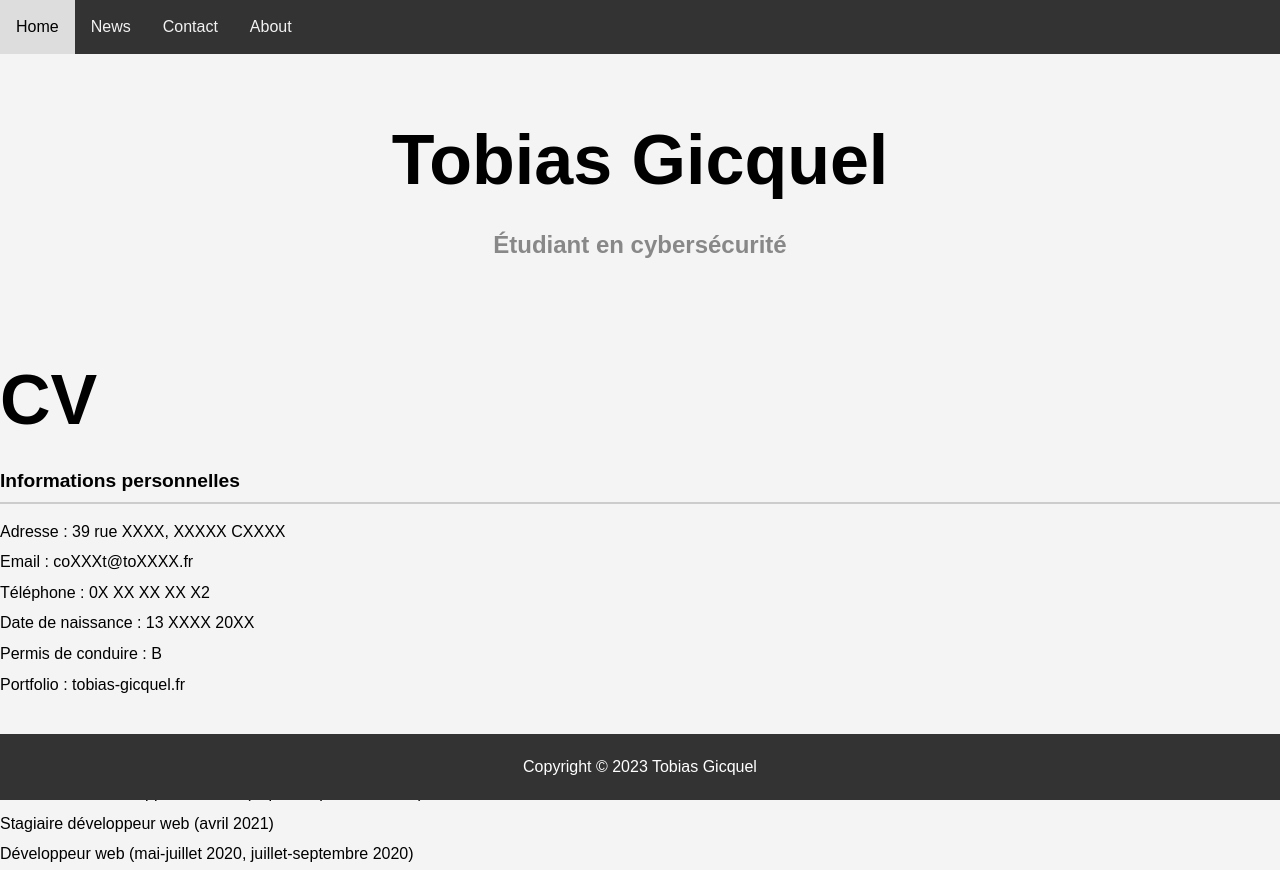
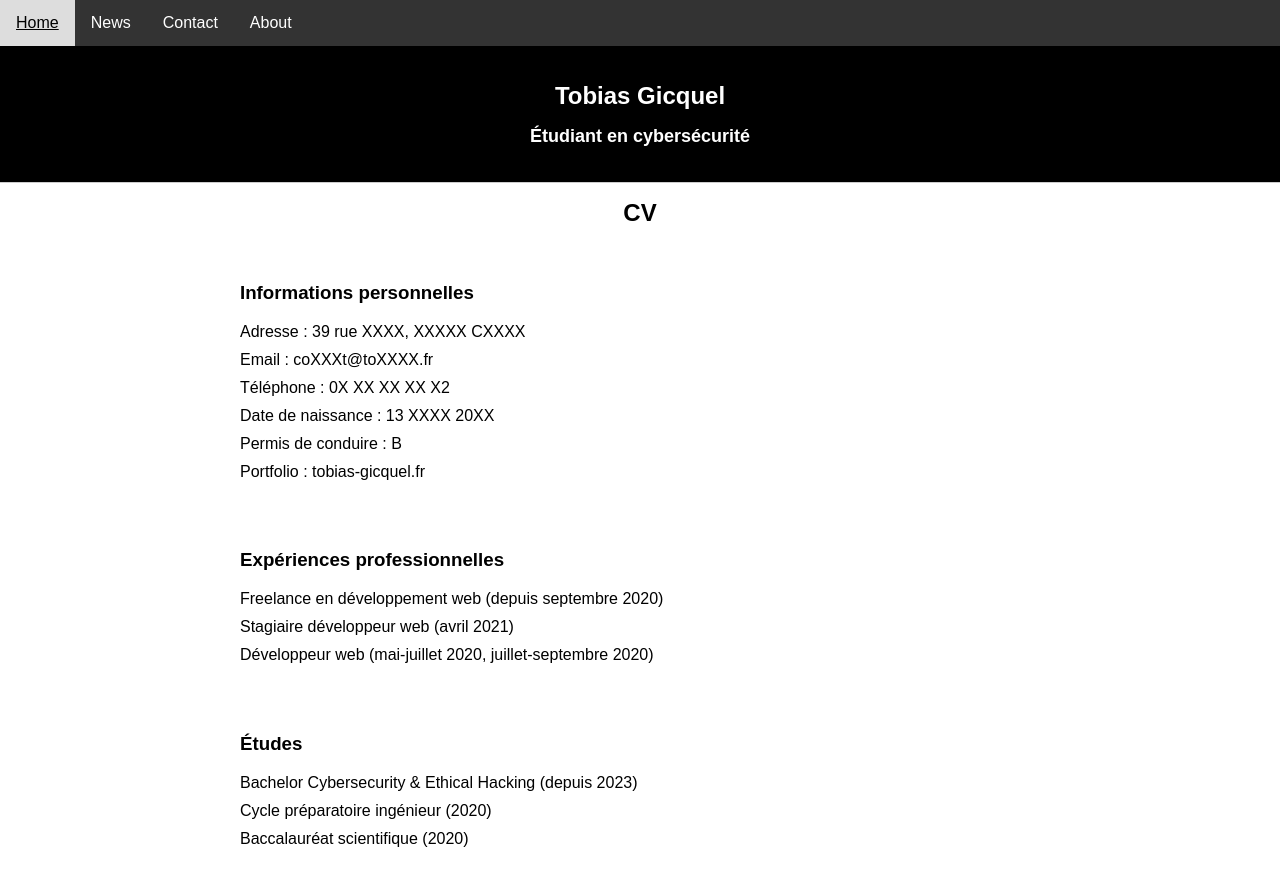
Before and after one commit to Tobias-Gicquel/site_efrei, a plain HTML site: page htmlTobix.html in a window 1280 px wide. Shown: the top 870 px of the page. Drawn offline with Linux system fonts and the light colour scheme.

Commit message:
Définitif

```diff
--- a/style.css
+++ b/style.css
@@ -1,35 +1,9 @@
-/* style.css */
+/* Reset des styles par défaut */
 
-/* Reset des styles */
-* {
+body {
+    font-family: Arial, sans-serif;
     margin: 0;
     padding: 0;
-    box-sizing: border-box;
-}
-
-/* Styles généraux */
-body {
-    font-family: Arial, sans-serif;
-    line-height: 1.6;
-    background-color: #f4f4f4;
-    margin: 0;
-    padding: 0;
-}
-
-header {
-    text-align: center;
-    padding: 50px 0;
-}
-
-h1 {
-    font-size: 70px;
-    margin-bottom: 10px;
-}
-
-h2 {
-    font-size: 1.5em;
-    color: #888;
-    margin-bottom: 30px;
 }
 
 .topnav {
@@ -40,57 +14,99 @@ h2 {
 .topnav a {
     float: left;
     display: block;
-    color: #f2f2f2;
+    color: #fff;
     text-align: center;
     padding: 14px 16px;
     text-decoration: none;
 }
 
+.topnav a.active {
+    background-color: #007bff;
+}
+
 .topnav a:hover {
     background-color: #ddd;
-    color: black;
+    color: #000;
 }
 
-.active {
-    background-color: #4CAF50;
-    color: white;
+* {
+  box-sizing: border-box;
 }
 
-/* Styles pour les sections du CV */
-section {
-    margin-bottom: 30px;
+header {
+  background-color: #000;
+  color: #fff;
+  padding: 20px;
+  border-bottom: 1px solid #ccc;
 }
 
-h3 {
-    font-size: 1.2em;
-    border-bottom: 2px solid #ccc;
-    padding-bottom: 5px;
-    margin-bottom: 15px;
+h1 {
+  font-size: 24px;
+  font-weight: bold;
+  text-align: center;
+}
+
+h2 {
+  font-size: 18px;
+  font-weight: bold;
+  text-align: center;
+}
+
+main {
+  max-width: 800px;
+  margin: 0 auto;
+}
+
+section {
+  padding: 20px 0;
 }
 
 ul {
-    list-style-type: none;
+  list-style-type: none;
+  margin: 0;
+  padding: 0;
 }
 
-ul li {
-    margin-bottom: 5px;
+li {
+  margin-bottom: 10px;
 }
 
-/* Styles pour le pied de page */
-footer {
-    text-align: center;
-    padding: 20px 0;
-    background-color: #333;
-    color: #fff;
-    position: absolute;
-    bottom: 0;
-    width: 100%;
+a {
+  text-decoration: none;
+  color: #000;
 }
 
-/* Styles pour l'image */
-img {
-    display: block;
-    margin: 20px auto;
-    max-width: 200px;
-    height: auto;
+a:hover {
+  text-decoration: underline;
 }
+
+footer {
+  padding: 20px;
+  text-align: center;
+}
+
+@media screen and (max-width: 768px) {
+  body {
+    font-size: 14px;
+  }
+
+  header {
+    padding: 10px;
+  }
+
+  main {
+    max-width: 100%;
+  }
+
+  section {
+    padding: 10px 0;
+  }
+
+  ul {
+    margin-bottom: 5px;
+  }
+
+  li {
+    margin-bottom: 5px;
+  }
+}
```
